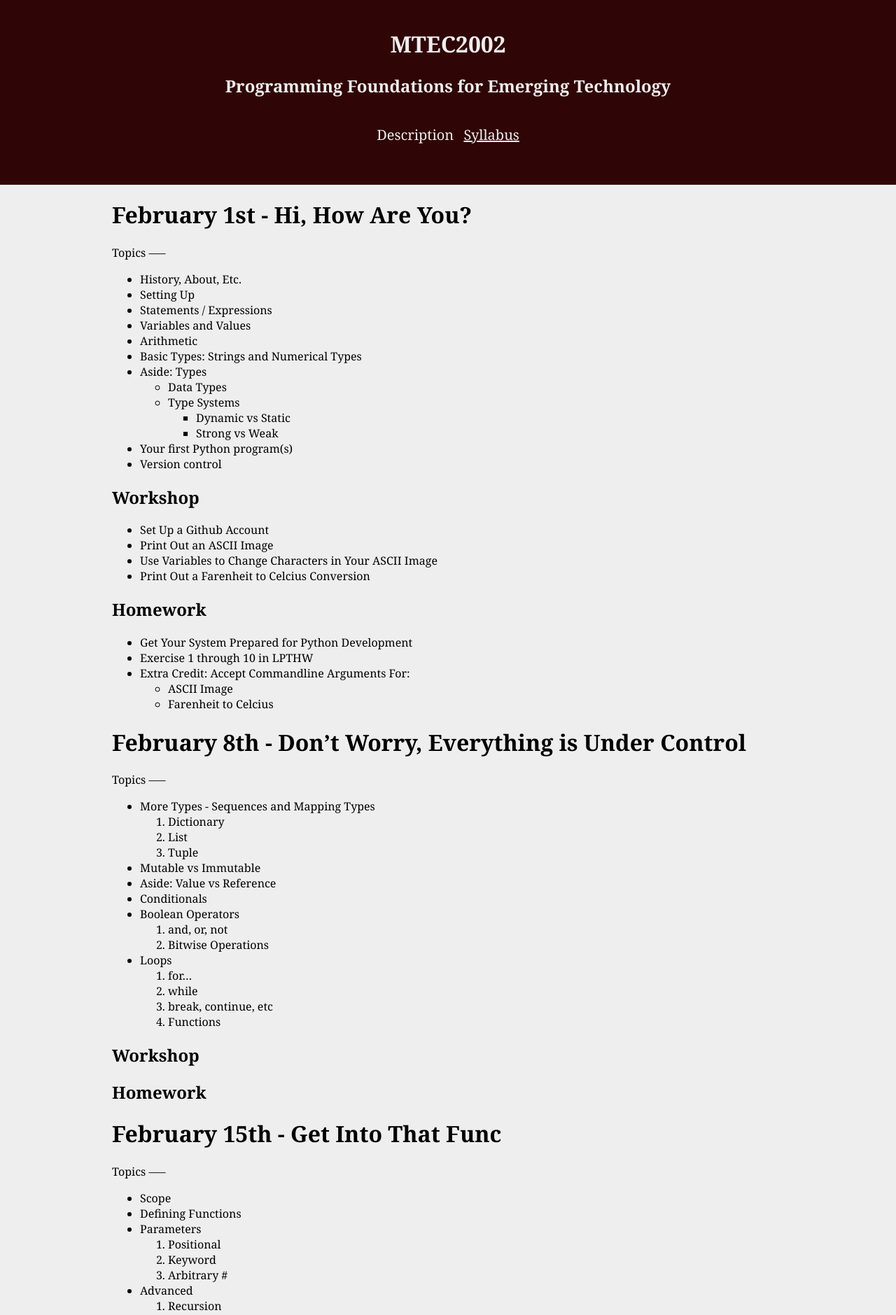
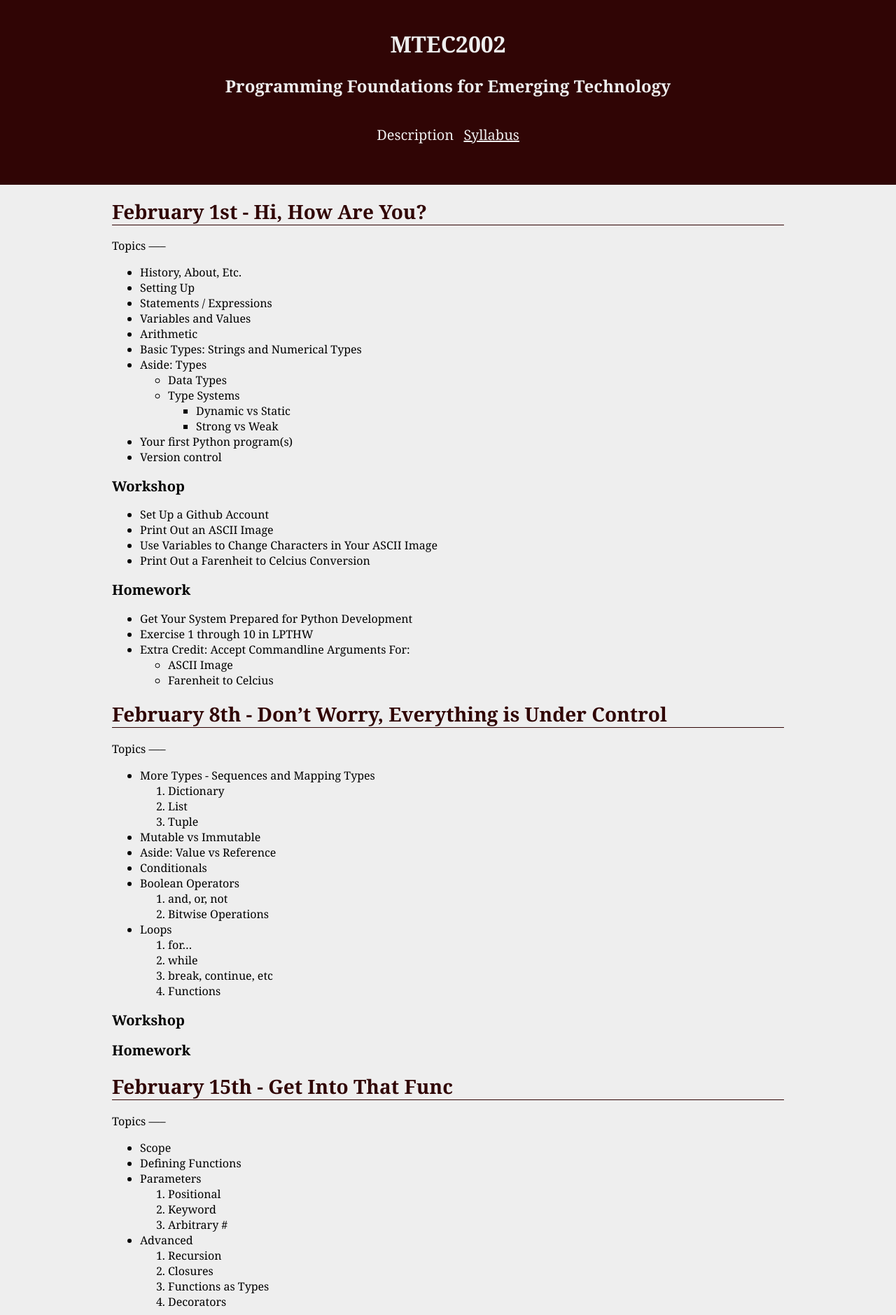
Before and after one commit to jversoza/MTEC2002, a Jekyll site: the page built from programming-foundations-2012-spring.markdown, in a window 1280 px wide. Shown: the top 1879 px of the page at 70% size. Built offline with Jekyll 4.4.1, drawn with Linux system fonts in a browser that asks for light colours.

Commit message:
minor stylistic stuffs

```diff
--- a/resources/css/screen.css
+++ b/resources/css/screen.css
@@ -51,3 +51,13 @@ body {
 	width:960px;
 	margin:auto;
 }
+
+#bd h1 {
+	color:#300505;
+	border-bottom: 1px solid #300505;
+	font-size: 1.75em;
+}
+
+#bd h2 {
+	font-size: 1.25em;
+}
```
